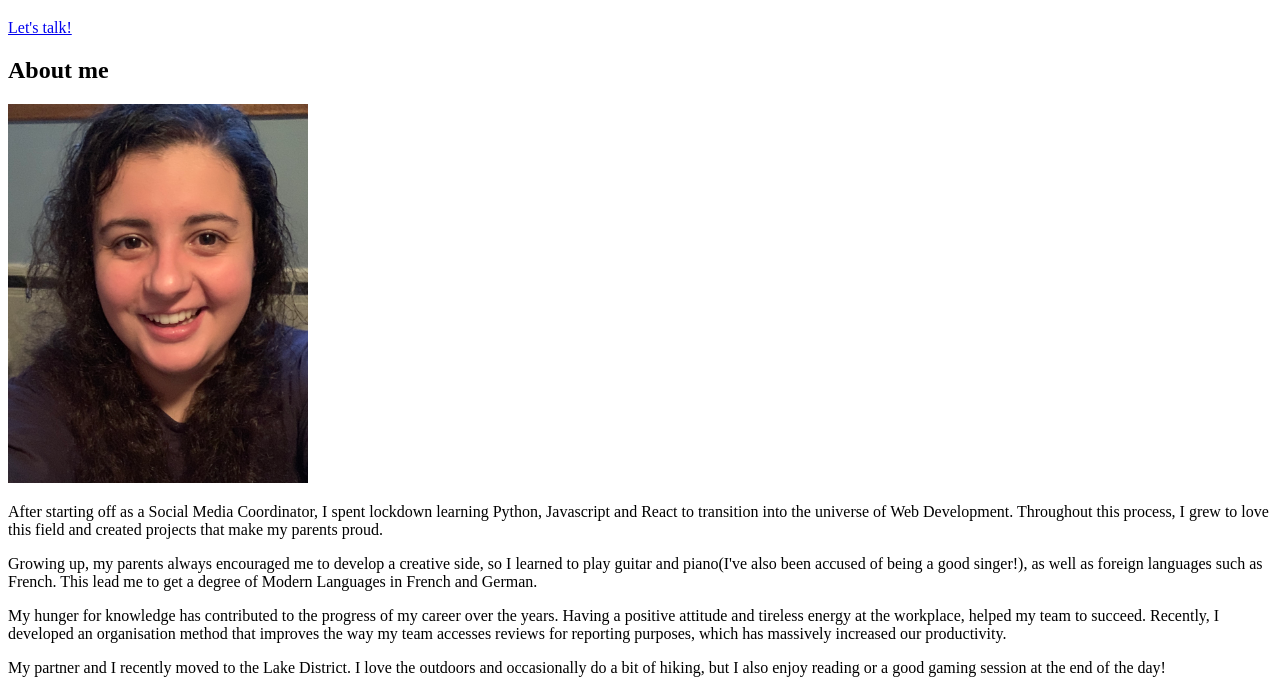
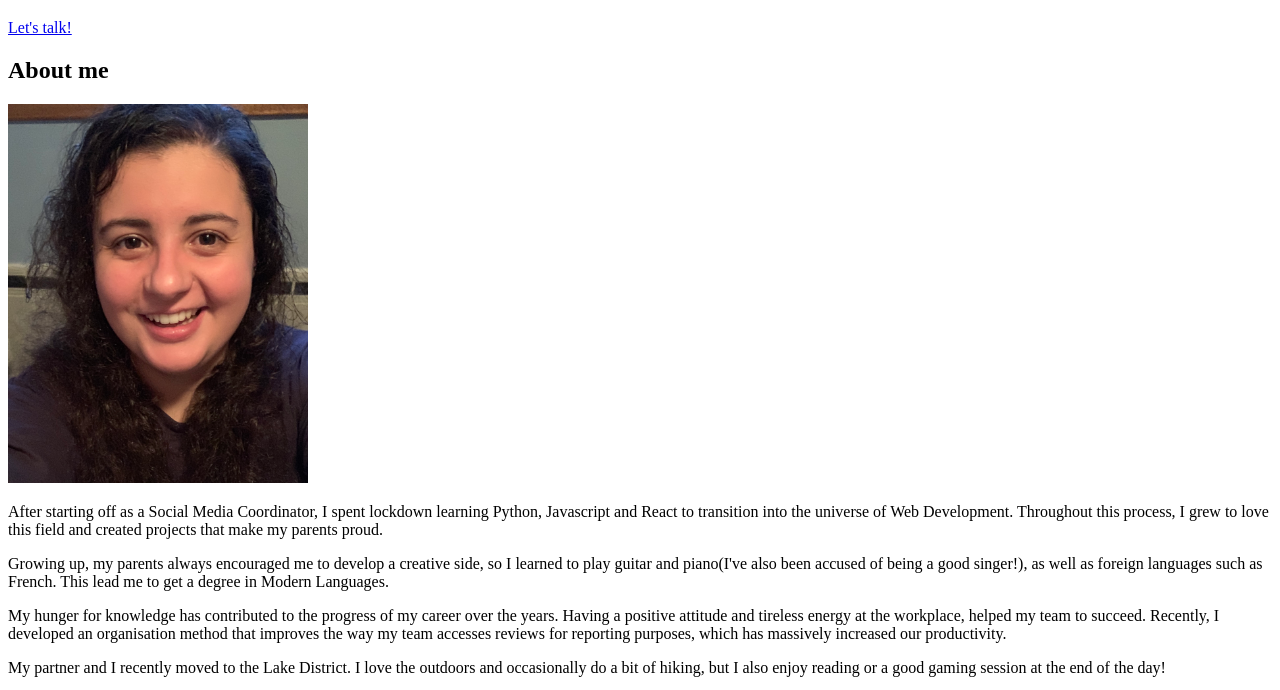
Before and after one commit to mpbasto/new-portfolio, a website: page public/index.html in a window 1280 px wide. Shown: the part 98-788 px from the top of the page. Drawn offline with nearby package versions, Linux system fonts and the light colour scheme.

Commit message:
Update index.html

```diff
--- a/public/index.html
+++ b/public/index.html
@@ -70,12 +70,11 @@
           <div class="about-wrapper__info">
             <p class="about-wrapper__info-text">
               After starting off as a Social Media Coordinator, I spent lockdown learning Python, Javascript and React to transition into the
-              universe of Web Development. Throughout this process, I grew to love this field and created projects that
-              make my parents proud.
+              universe of Web Development. Throughout this process, I grew to love this field and created projects that make my parents proud.
             </p>
             <p class="about-wrapper__info-text">
               Growing up, my parents always encouraged me to develop a creative side, so I learned to play guitar and piano(I've also been accused of being a good singer!), as well as foreign languages such as French.
-              This lead me to get a degree of Modern Languages in French and German.
+              This lead me to get a degree in Modern Languages.
             </p>
             <p class="about-wrapper__info-text">
               My hunger for knowledge has contributed to the progress of my career over the years. Having a positive attitude and tireless energy at the workplace, helped my team to succeed.
```
